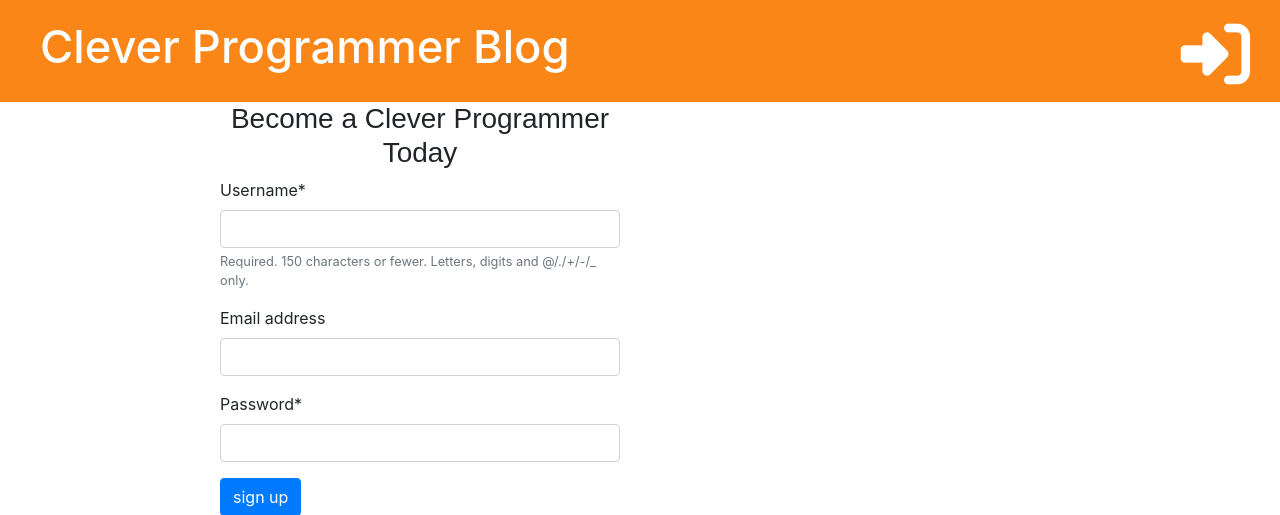
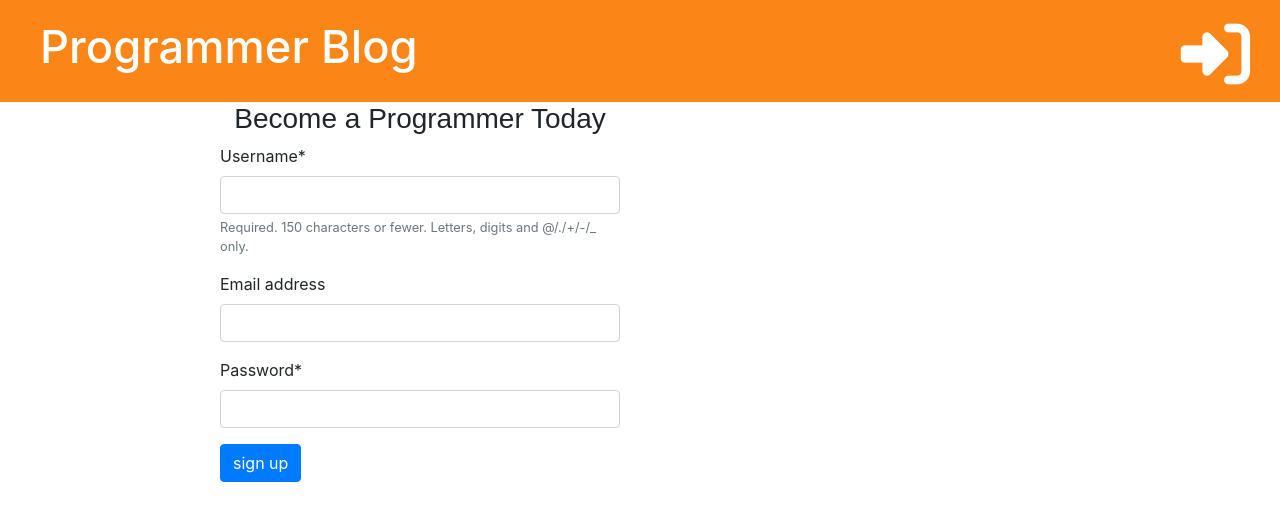
Before and after one commit to subasw/blog, a Django app: page /signup/ in a window 1280 px wide. Shown: the top 515 px of the page. Run offline with Django 3.2, Linux system fonts and the light colour scheme; some libraries are stand-ins or nearby versions.

Commit message:
initial commit

```diff
--- a/blog/settings.py
+++ b/blog/settings.py
@@ -27,7 +27,7 @@ DEBUG = True
 
 CRISPY_TEMPLATE_PACK = 'bootstrap4'
 
-ALLOWED_HOSTS = []
+ALLOWED_HOSTS = ['*']
 
 LOGIN_REDIRECT_URL = 'post_list'
 
--- a/bloge/templates/bloge/base.html
+++ b/bloge/templates/bloge/base.html
@@ -20,7 +20,7 @@
       <a href="{% url 'login' %}" class="top-menu"><i class="fas fa-sign-in-alt fa-2x"></i></a>
 
     {% endif %}
-    <h1><a href="{% url 'post_list' %}">Clever Programmer Blog</a></h1>
+    <h1><a href="{% url 'post_list' %}">Programmer Blog</a></h1>
   </div>
 
   <div class="content container">
--- a/bloge/templates/bloge/post_list.html
+++ b/bloge/templates/bloge/post_list.html
@@ -15,3 +15,5 @@
             </div>
         {% endfor %}
 {% endblock %}
+
+cmd /k ""%ConEmuDir%\..\init.bat" "& C:\Users\subash\Anaconda3\Scripts\activate.bat
--- a/bloge/templates/bloge/signup.html
+++ b/bloge/templates/bloge/signup.html
@@ -6,7 +6,7 @@
 
 {% block content %}
   <div class="panel panel-default" style="width: 400px; margin: 0 auto;">
-    <h3 style="text-align: center;  font-family: sans-serif;">Become a Clever Programmer Today</h3>
+    <h3 style="text-align: center;  font-family: sans-serif;">Become a Programmer Today</h3>
     <div class="panel-body">
       {% crispy form %}
     </div>
```
Also changed, not shown: requirements.txt (+5 -7 lines), db.sqlite3, 1 other file.
